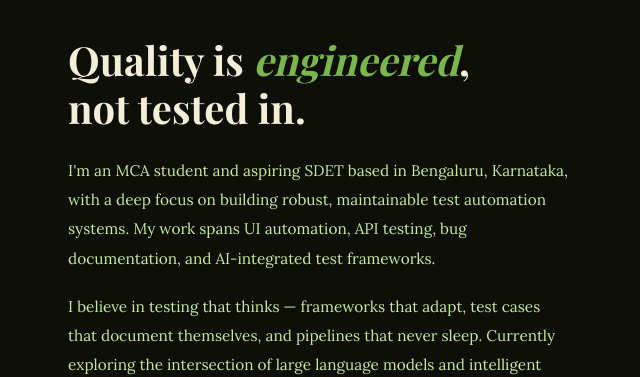
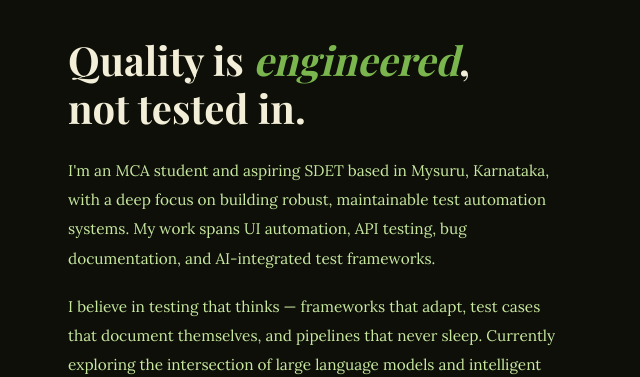
Before and after one commit to saqib777/saqib777.github.io, a plain HTML site: page index.html in a window 1280 px wide. Shown: the part 993-1370 px from the top of the page, 612-1252 px from the left. Drawn offline with nearby package versions, Linux system fonts and the light colour scheme; animation ran at ten frames a second; a web font is replaced by a local one.

Commit message:
Update index.html

```diff
--- a/index.html
+++ b/index.html
@@ -391,7 +391,7 @@
     </div>
     <h2 class="reveal reveal-delay-1">Quality is <em>engineered</em>,<br />not tested in.</h2>
     <p class="reveal reveal-delay-2">
-      I'm an MCA student and aspiring SDET based in Bengaluru, Karnataka, with a deep
+      I'm an MCA student and aspiring SDET based in Mysuru, Karnataka, with a deep
       focus on building robust, maintainable test automation systems. My work spans
       UI automation, API testing, bug documentation, and AI-integrated test frameworks.
     </p>
```
